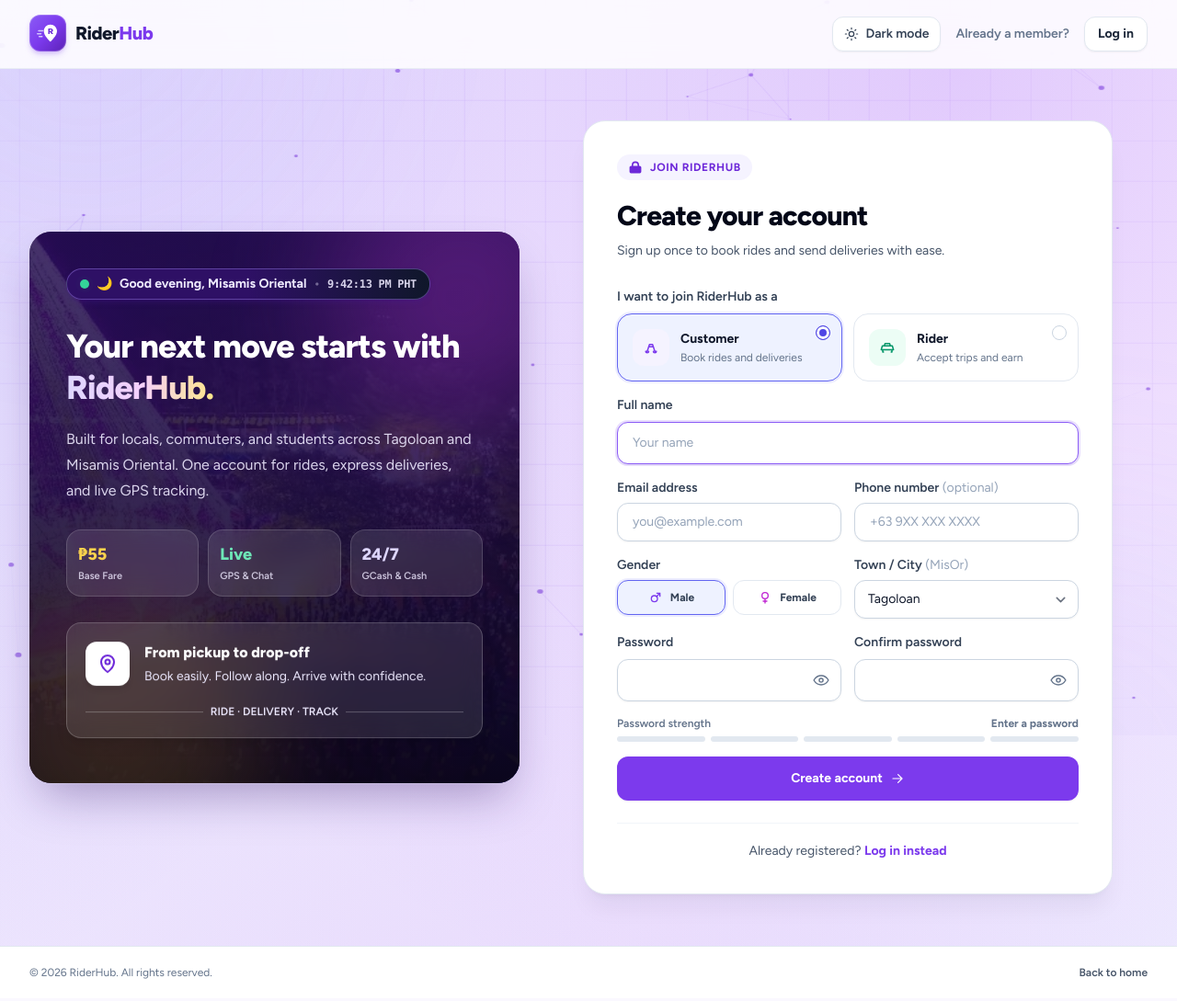
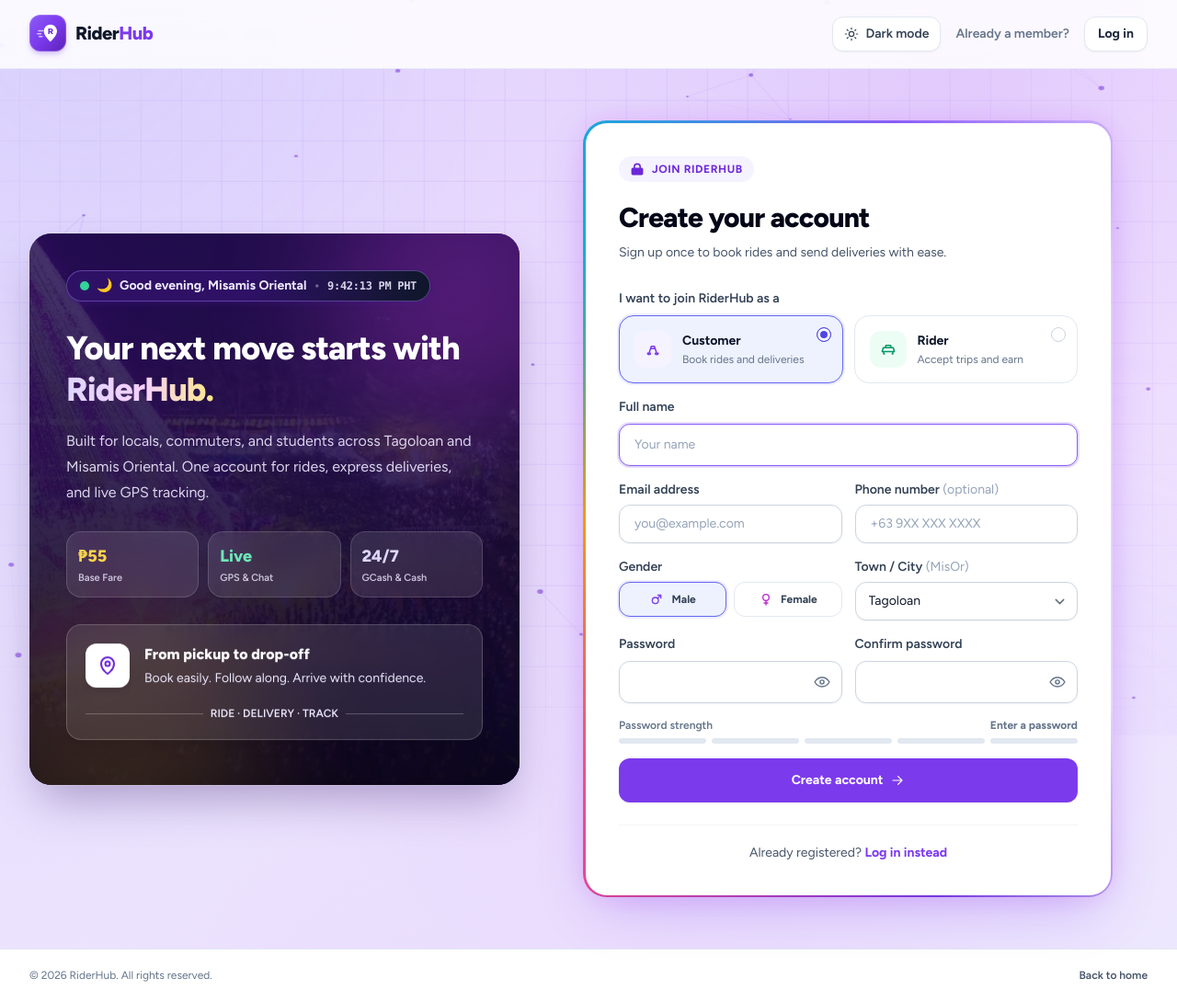
Before and after one commit to drixizll/riderhub, a Laravel app: page /register in a window 1280 px wide. Shown: the whole page at 92% size. Before the commit the page ends 1065 px from the top, so only its background shows below. Run offline with Laravel 12, Linux system fonts and the light colour scheme; data comes from the database, SQL or seed files in the repository; style sheets or scripts are compiled from the project's sources.

Commit message:
Add smooth GPU-accelerated looping RGB LED border glow on Login and Register cards

```diff
--- a/resources/css/app.css
+++ b/resources/css/app.css
@@ -310,6 +310,47 @@ html[data-theme="dark"] .hero-map-grid {
 .auth-card {
     animation: riderhub-card-enter 780ms cubic-bezier(0.22, 1, 0.36, 1) both;
     transform-origin: center;
+}
+
+/* Smooth GPU-accelerated looping RGB/Aurora LED border beam for Login & Register cards */
+@keyframes riderhub-led-spin {
+    from { transform: translate(-50%, -50%) rotate(0deg); }
+    to { transform: translate(-50%, -50%) rotate(360deg); }
+}
+
+.auth-rgb-wrap {
+    position: relative;
+    overflow: hidden;
+    border-radius: 1.6rem;
+    padding: 2.5px;
+    isolation: isolate;
+    box-shadow: 0 22px 60px -18px rgb(124 58 237 / 0.35), 0 0 28px -6px rgb(217 70 239 / 0.25);
+}
+
+.auth-rgb-wrap::before {
+    content: "";
+    position: absolute;
+    left: 50%;
+    top: 50%;
+    width: 180%;
+    aspect-ratio: 1;
+    z-index: -1;
+    background: conic-gradient(
+        from 0deg,
+        transparent 0deg 55deg,
+        #7c3aed 95deg,
+        #ec4899 145deg,
+        #f59e0b 195deg,
+        #06b6d4 245deg,
+        #8b5cf6 295deg,
+        transparent 335deg 360deg
+    );
+    animation: riderhub-led-spin 5.5s linear infinite;
+    will-change: transform;
+}
+
+html[data-theme="dark"] .auth-rgb-wrap {
+    box-shadow: 0 24px 70px -15px rgb(124 58 237 / 0.55), 0 0 36px -4px rgb(236 72 153 / 0.32);
 }
 
 .auth-form-enter {
--- a/resources/views/auth/login.blade.php
+++ b/resources/views/auth/login.blade.php
@@ -1,5 +1,6 @@
 <x-guest-layout>
-    <section class="auth-card rounded-3xl border border-slate-200 bg-white p-6 shadow-xl shadow-slate-900/5 sm:p-9">
+    <div class="auth-rgb-wrap">
+    <section class="auth-card rounded-[calc(1.6rem-2.5px)] bg-white p-6 shadow-xl shadow-slate-900/5 sm:p-9">
         <div class="mb-8">
             <span class="inline-flex items-center gap-2 rounded-full bg-indigo-50 px-3 py-1.5 text-xs font-bold uppercase tracking-wider text-indigo-700">
                 <svg class="h-4 w-4" viewBox="0 0 20 20" fill="currentColor" aria-hidden="true"><path fill-rule="evenodd" d="M5 8V6a5 5 0 0 1 10 0v2h.5A1.5 1.5 0 0 1 17 9.5v7a1.5 1.5 0 0 1-1.5 1.5h-11A1.5 1.5 0 0 1 3 16.5v-7A1.5 1.5 0 0 1 4.5 8H5Zm2 0h6V6a3 3 0 1 0-6 0v2Z" clip-rule="evenodd" /></svg>
@@ -56,6 +57,7 @@
             </p>
         </div>
     </section>
+    </div>
 
     <script>
         document.addEventListener('DOMContentLoaded', () => {
--- a/resources/views/auth/register.blade.php
+++ b/resources/views/auth/register.blade.php
@@ -1,5 +1,6 @@
 <x-guest-layout>
-    <section class="auth-card rounded-3xl border border-slate-200 bg-white p-6 shadow-xl shadow-slate-900/5 sm:p-9">
+    <div class="auth-rgb-wrap">
+    <section class="auth-card rounded-[calc(1.6rem-2.5px)] bg-white p-6 shadow-xl shadow-slate-900/5 sm:p-9">
         <div class="mb-7">
             <span class="inline-flex items-center gap-2 rounded-full bg-indigo-50 px-3 py-1.5 text-xs font-bold uppercase tracking-wider text-indigo-700">
                 <svg class="h-4 w-4" viewBox="0 0 20 20" fill="currentColor" aria-hidden="true"><path d="M10 2a5 5 0 0 0-5 5v1H4a2 2 0 0 0-2 2v6a2 2 0 0 0 2 2h12a2 2 0 0 0 2-2v-6a2 2 0 0 0-2-2h-1V7a5 5 0 0 0-5-5Zm3 6H7V7a3 3 0 0 1 6 0v1Z" /></svg>
@@ -129,4 +130,5 @@
             </p>
         </div>
     </section>
+    </div>
 </x-guest-layout>
```
Also changed, not shown: 3 other files.
